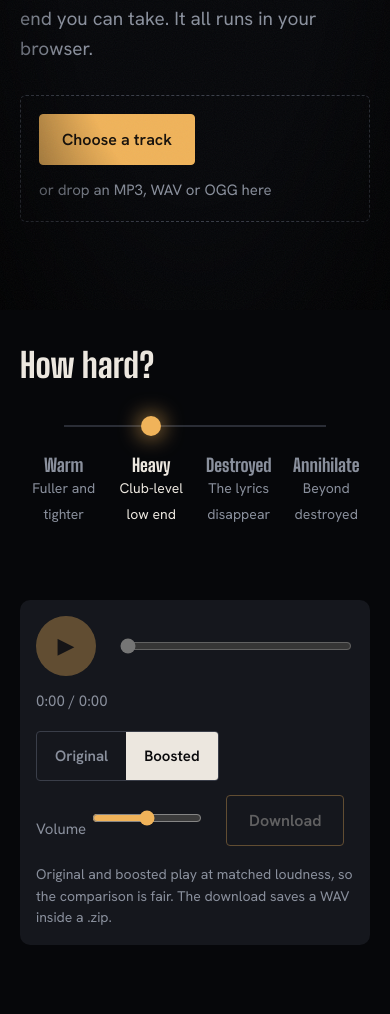
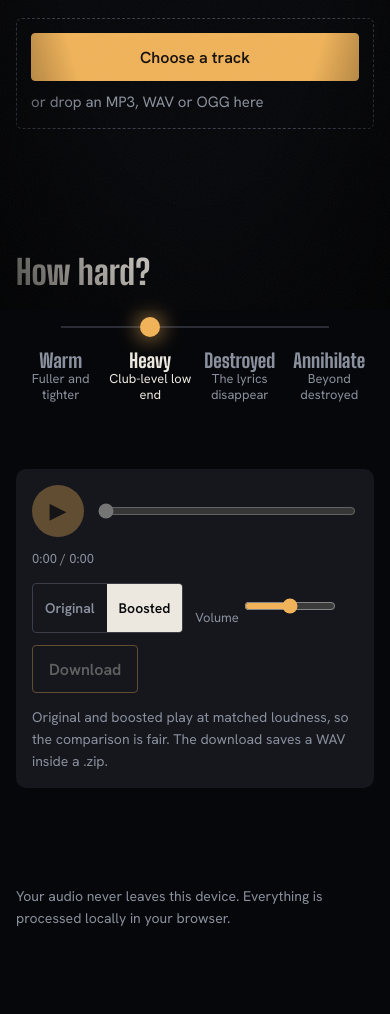
Before and after one commit to Aaron1212-cyber/bassboster, a plain HTML site: page index.html in a window 390 px wide. Shown: the part 534-1548 px from the top of the page. After the commit the page ends 1504 px from the top, so only its background shows below. Drawn offline with Linux system fonts and the light colour scheme; animation ran at ten frames a second.

Commit message:
Fix Subterra mobile layout

```diff
--- a/index.html
+++ b/index.html
@@ -66,6 +66,36 @@ dialog p{margin:0 0 22px}
 dialog .row{justify-content:flex-end}
 footer{padding:32px 0 56px;color:var(--fog);font-size:14px}
 @media(max-width:820px){.hero{grid-template-columns:1fr;min-height:0;padding-top:28px}.cone{order:-1;max-width:min(86vw,400px)}}
+@media(max-width:560px){
+ body{font-size:16px}
+ .wrap{padding-inline:16px}
+ .hero{gap:12px;padding-top:16px}
+ h1{font-size:clamp(52px,15vw,80px);margin-bottom:16px}
+ .lede{font-size:17px;margin-bottom:22px}
+ .cone{max-width:min(78vw,320px)}
+ .drop{gap:10px;padding:14px}
+ .drop .btn{width:100%}
+ .rail{margin:22px 0 8px;padding-top:34px}
+ .lv{padding:6px 2px 10px;min-width:0;overflow-wrap:anywhere}
+ .lv b{font-size:clamp(16px,5vw,25px)}
+ .lv span{font-size:clamp(11px,3.3vw,13px);line-height:1.25;display:block}
+ .player{gap:14px}
+ .row{gap:12px}
+ #seek{flex-basis:calc(100% - 84px)}
+ .time{font-size:13px}
+ .play{width:52px;height:52px}
+ .ab button{padding:10px 12px;font-size:14px}
+ #vol{width:min(92px,24vw)}
+ .btn{padding:12px 16px}
+ footer{padding:26px 0 40px}
+}
+@media(max-width:360px){
+ .wrap{padding-inline:12px}
+ .lv span{font-size:11px}
+ .player{padding:14px}
+ .row{column-gap:8px}
+ .ab button{padding-inline:9px}
+}
 @media(prefers-reduced-motion:reduce){*{transition:none!important}.bar{display:none}}
 </style>
 </head>
```
